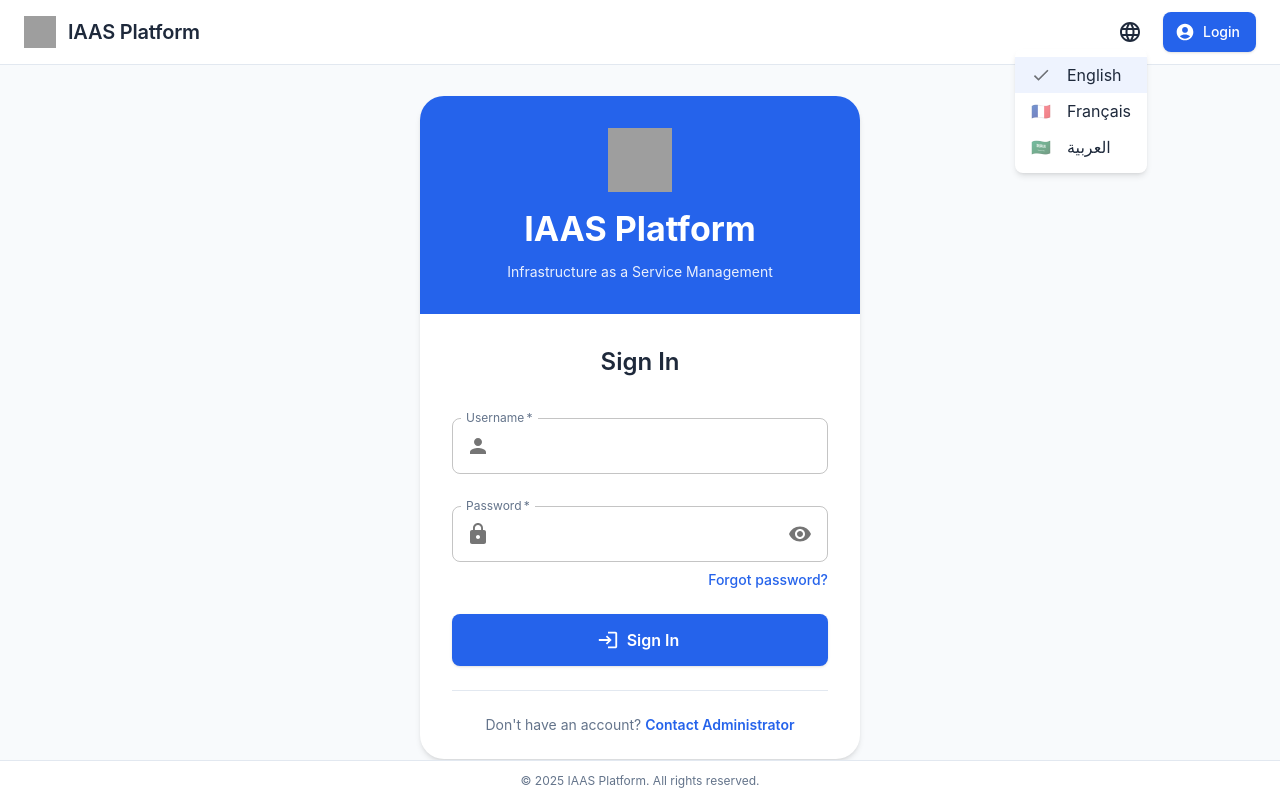
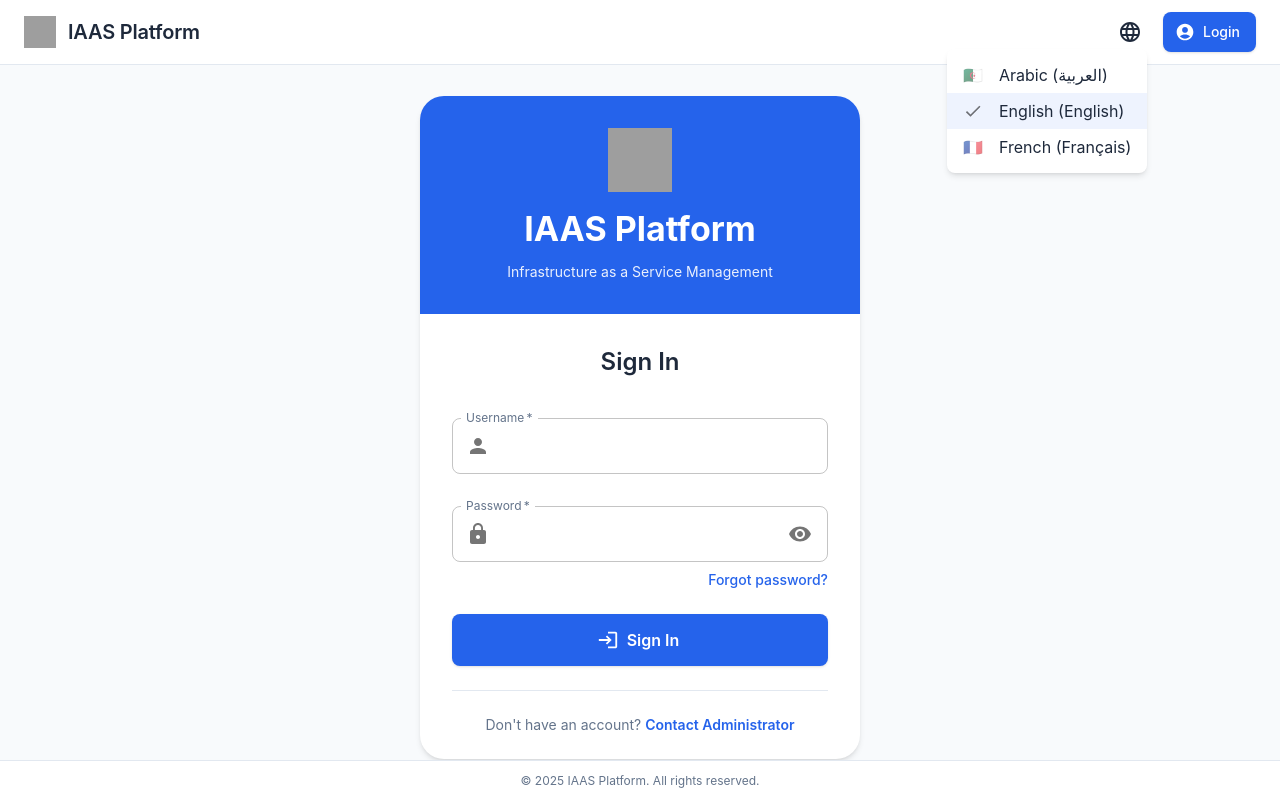
Before and after one commit to CHOUABBIA-AMINE/iaas-web, a React (Vite) app: page /login in a window 1280 px wide. Both pictures are taken after a click on the button 1130 px from the left and 32 px from the top of the page. Built offline with nearby package versions, Linux system fonts and the light colour scheme; no server answers; grey boxes are pictures that could not be loaded.

Commit message:
Update language switcher: change Arabic flag to Algeria and sort by English name

```diff
--- a/src/shared/components/LanguageSwitcher.tsx
+++ b/src/shared/components/LanguageSwitcher.tsx
@@ -20,9 +20,9 @@ import LanguageIcon from '@mui/icons-material/Language';
 import CheckIcon from '@mui/icons-material/Check';
 
 const languages = [
-  { code: 'en', name: 'English', flag: '🇬🇧' },
-  { code: 'fr', name: 'Français', flag: '🇫🇷' },
-  { code: 'ar', name: 'العربية', flag: '🇸🇦' },
+  { code: 'ar', name: 'Arabic', nativeName: 'العربية', flag: '🇩🇿' }, // Algeria flag
+  { code: 'en', name: 'English', nativeName: 'English', flag: '🇬🇧' }, // UK flag
+  { code: 'fr', name: 'French', nativeName: 'Français', flag: '🇫🇷' }, // France flag
 ];
 
 const LanguageSwitcher = () => {
@@ -44,7 +44,7 @@ const LanguageSwitcher = () => {
     handleClose();
   };
 
-  const currentLanguage = languages.find((lang) => lang.code === i18n.language) || languages[0];
+  const currentLanguage = languages.find((lang) => lang.code === i18n.language) || languages[1];
 
   return (
     <>
@@ -73,7 +73,9 @@ const LanguageSwitcher = () => {
                 <span style={{ width: 20, textAlign: 'center' }}>{language.flag}</span>
               )}
             </ListItemIcon>
-            <ListItemText>{language.name}</ListItemText>
+            <ListItemText>
+              {language.name} ({language.nativeName})
+            </ListItemText>
           </MenuItem>
         ))}
       </Menu>
```
